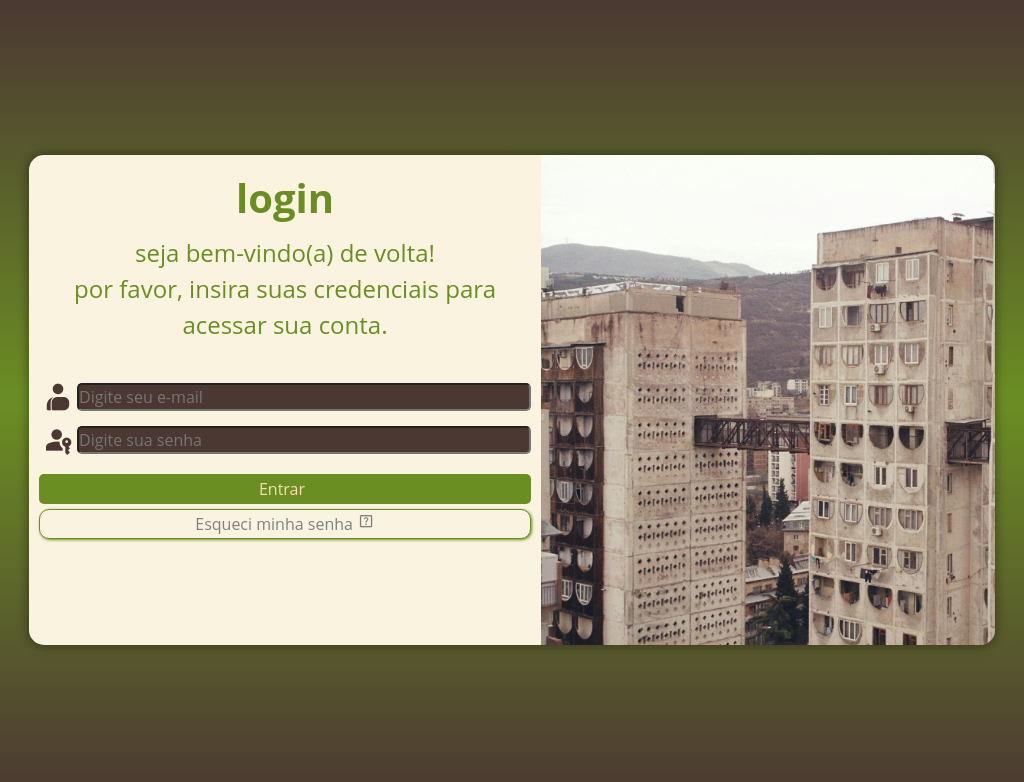
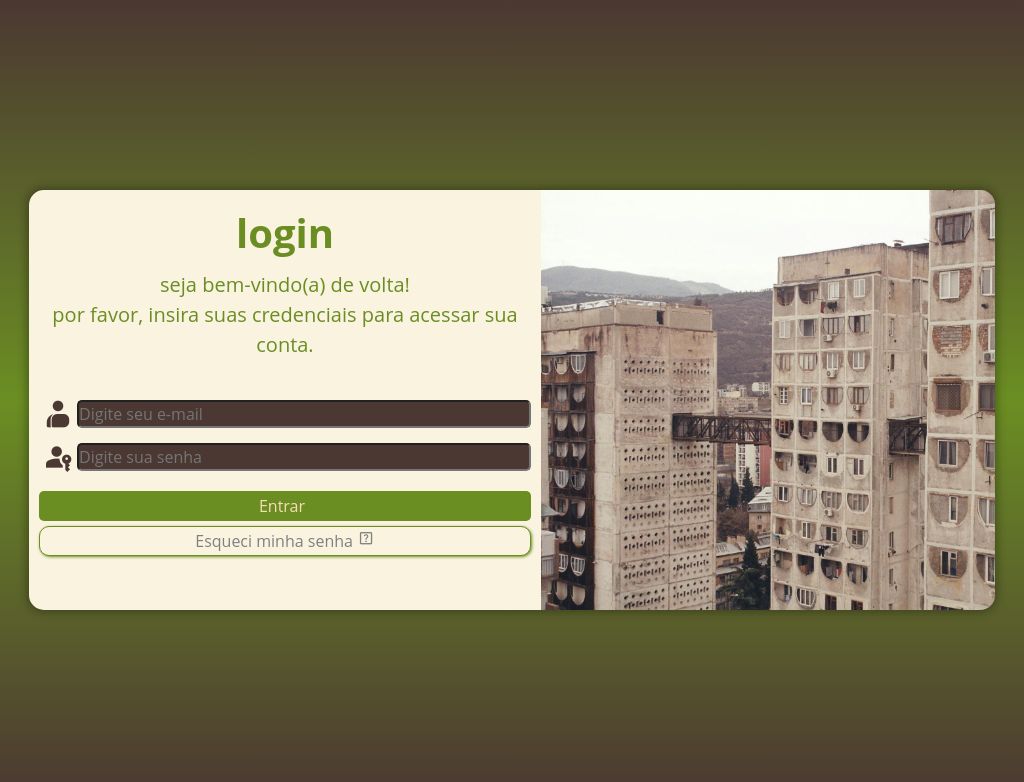
Before and after one commit to brunohpaz/projeto-login, a plain HTML site: page index.html in a window 1024 px wide. Drawn offline with nearby package versions, Linux system fonts and the light colour scheme.

Commit message:
dando u ultimo toque

```diff
--- a/index.html
+++ b/index.html
@@ -3,6 +3,7 @@
 <head>
     <meta charset="UTF-8">
     <meta name="viewport" content="width=device-width, initial-scale=1.0">
+    <link rel="shortcut icon" href="images/Github-Octicons-Passkey-fill-16.svg" type="image/x-icon">
     <title>Login</title>
     <link rel="stylesheet" href="styles/style.css">
     <link rel="stylesheet" href="styles/media-query.css">
--- a/styles/media-query.css
+++ b/styles/media-query.css
@@ -16,7 +16,7 @@
 
     section#login{
         width: 80vw;
-        height: 40vh;
+        height: 380px;
     }
 
     section#login > div#imagem {
@@ -39,7 +39,7 @@
 
     div#formulario > p{
     text-align: center;
-    font-size: 1.5em;
+    font-size: 1.25em;
     margin-bottom: 20px;
     line-height: 1.5;
     padding-bottom: 15px;
@@ -54,7 +54,7 @@
 
     section#login{
         width: 966px;
-        height: 490px;
+        height: 420px;
 
     }
 
@@ -79,7 +79,7 @@
 
     div#formulario p{
     text-align: center;
-    font-size: 1.5em;
+    font-size: 1.25em;
     margin-bottom: 20px;
     line-height: 1.5;
     padding-bottom: 15px;
--- a/styles/style.css
+++ b/styles/style.css
@@ -40,19 +40,19 @@ main{
 
 section#login{
     position: absolute;
-    transform: translate(-50%, -50%);
+
     top: 50%;
     left: 50%;
     background-color:#FAF3E0;
     width: 300px;
-    height: 600px;
+    height: 570px;
     border-radius: 15px;
     overflow: hidden;
     box-shadow: 0px 0px 10px 2px rgba(0,0,0,0.33);
 
     transition: width 0.5s , height 0.5s;
     transition-timing-function: ease-in-out;
-
+    transform: translate(-50%, -50%); /* sempre usar o transform na ultima linha do meu seletor*/
 }
 
 section#login > div#imagem{
@@ -144,7 +144,6 @@ div.campo > input{
     width: 100%;
     border-radius: 5px;
 
-
 }
 
 form > a.botao{
```
Also changed, not shown: images/Github-Octicons-Passkey-fill-16.svg (added), images/Github-Octicons-Person-fill-16.svg (added).
